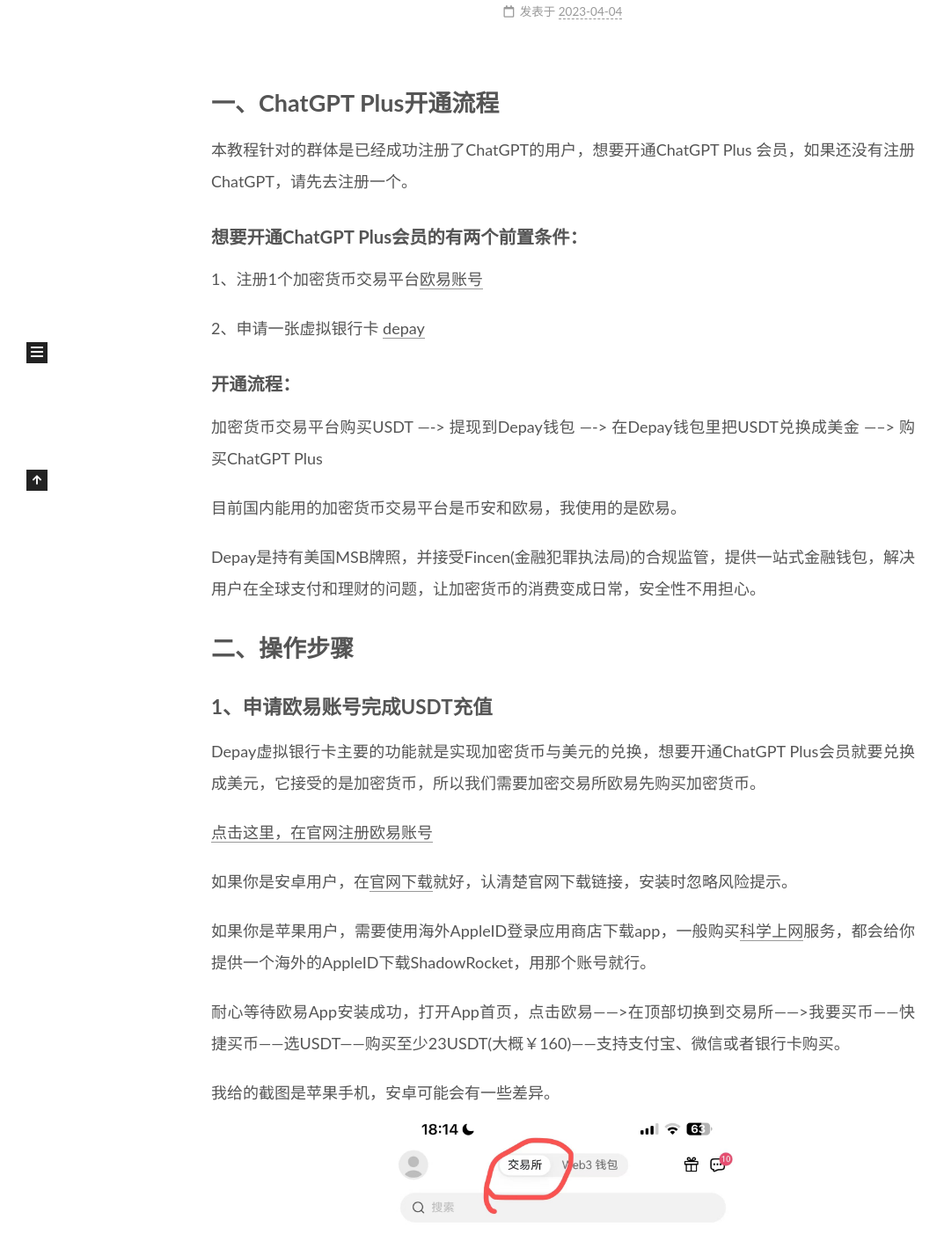
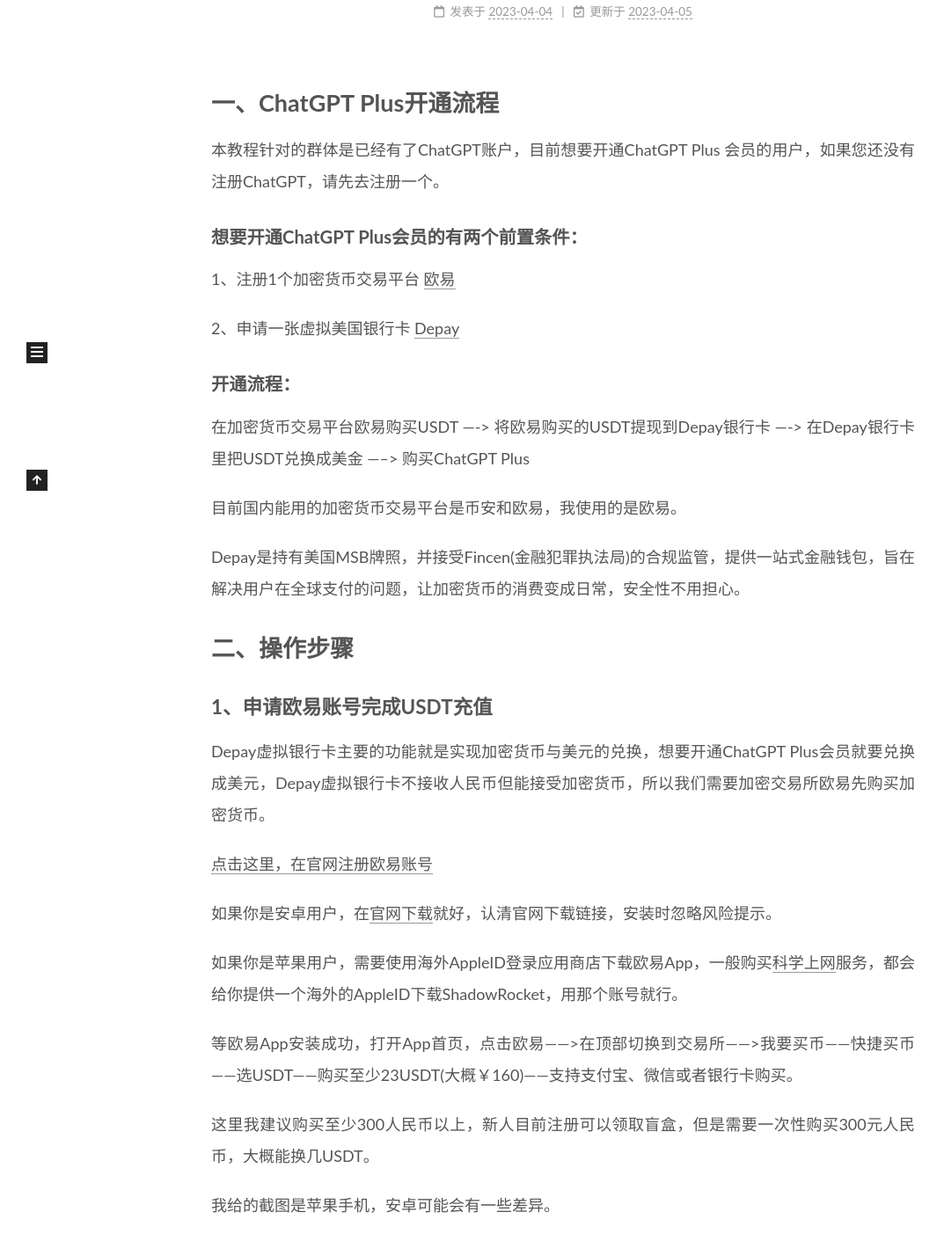
Before and after one commit to yqzhouluyao/yqzhouluyao.github.io, a plain HTML site: page index.html in a window 1280 px wide. Shown: the part 342-1745 px from the top of the page at 88% size, without its empty margins (0-1073 px from the left). Drawn offline with Linux system fonts and the light colour scheme.

Commit message:
Site updated: 2023-04-05 10:16:42

```diff
--- a/css/main.css
+++ b/css/main.css
@@ -1168,7 +1168,7 @@ pre .javascript .function {
 }
 .links-of-author a::before,
 .links-of-author span.exturl::before {
-  background: #fff618;
+  background: #c2ffb6;
   border-radius: 50%;
   content: ' ';
   display: inline-block;
--- a/index.html
+++ b/index.html
@@ -169,9 +169,15 @@
               </span>
               <span class="post-meta-item-text">发表于</span>
 
-
-              <time title="创建时间：2023-04-04 18:39:01 / 修改时间：21:24:12" itemprop="dateCreated datePublished" datetime="2023-04-04T18:39:01+08:00">2023-04-04</time>
+              <time title="创建时间：2023-04-04 18:39:01" itemprop="dateCreated datePublished" datetime="2023-04-04T18:39:01+08:00">2023-04-04</time>
             </span>
+              <span class="post-meta-item">
+                <span class="post-meta-item-icon">
+                  <i class="far fa-calendar-check"></i>
+                </span>
+                <span class="post-meta-item-text">更新于</span>
+                <time title="修改时间：2023-04-05 10:16:26" itemprop="dateModified" datetime="2023-04-05T10:16:26+08:00">2023-04-05</time>
+              </span>
 
 
 
@@ -184,22 +190,25 @@
     <div class="post-body" itemprop="articleBody">
 
 
-          <h1 id="一、ChatGPT-Plus开通流程"><a href="#一、ChatGPT-Plus开通流程" class="headerlink" title="一、ChatGPT Plus开通流程"></a>一、ChatGPT Plus开通流程</h1><p>本教程针对的群体是已经成功注册了ChatGPT的用户，想要开通ChatGPT Plus 会员，如果还没有注册ChatGPT，请先去注册一个。</p>
-<h4 id="想要开通ChatGPT-Plus会员的有两个前置条件："><a href="#想要开通ChatGPT-Plus会员的有两个前置条件：" class="headerlink" title="想要开通ChatGPT Plus会员的有两个前置条件："></a>想要开通ChatGPT Plus会员的有两个前置条件：</h4><p>1、注册1个加密货币交易平台<a target="_blank" rel="noopener" href="https://cnouyi.care/join/87223242">欧易账号</a></p>
-<p>2、申请一张虚拟银行卡 <a target="_blank" rel="noopener" href="https://depay.depay.one/web-app/register-h5?invitCode=980844&lang=zh-cn">depay</a></p>
-<h4 id="开通流程："><a href="#开通流程：" class="headerlink" title="开通流程："></a>开通流程：</h4><p>加密货币交易平台购买USDT —-&gt;  提现到Depay钱包  —-&gt; 在Depay钱包里把USDT兑换成美金  —–&gt;  购买ChatGPT Plus</p>
+          <h1 id="一、ChatGPT-Plus开通流程"><a href="#一、ChatGPT-Plus开通流程" class="headerlink" title="一、ChatGPT Plus开通流程"></a>一、ChatGPT Plus开通流程</h1><p>本教程针对的群体是已经有了ChatGPT账户，目前想要开通ChatGPT Plus 会员的用户，如果您还没有注册ChatGPT，请先去注册一个。</p>
+<h4 id="想要开通ChatGPT-Plus会员的有两个前置条件："><a href="#想要开通ChatGPT-Plus会员的有两个前置条件：" class="headerlink" title="想要开通ChatGPT Plus会员的有两个前置条件："></a>想要开通ChatGPT Plus会员的有两个前置条件：</h4><p>1、注册1个加密货币交易平台 <a target="_blank" rel="noopener" href="https://cnouyi.care/join/87223242">欧易</a></p>
+<p>2、申请一张虚拟美国银行卡 <a target="_blank" rel="noopener" href="https://depay.depay.one/web-app/register-h5?invitCode=980844&lang=zh-cn">Depay</a></p>
+<h4 id="开通流程："><a href="#开通流程：" class="headerlink" title="开通流程："></a>开通流程：</h4><p>在加密货币交易平台欧易购买USDT —-&gt;  将欧易购买的USDT提现到Depay银行卡  —-&gt; 在Depay银行卡里把USDT兑换成美金  —–&gt;  购买ChatGPT Plus</p>
 <p>目前国内能用的加密货币交易平台是币安和欧易，我使用的是欧易。</p>
-<p>Depay是持有美国MSB牌照，并接受Fincen(金融犯罪执法局)的合规监管，提供一站式金融钱包，解决用户在全球支付和理财的问题，让加密货币的消费变成日常，安全性不用担心。</p>
-<h1 id="二、操作步骤"><a href="#二、操作步骤" class="headerlink" title="二、操作步骤"></a>二、操作步骤</h1><h3 id="1、申请欧易账号完成USDT充值"><a href="#1、申请欧易账号完成USDT充值" class="headerlink" title="1、申请欧易账号完成USDT充值"></a>1、申请欧易账号完成USDT充值</h3><p>Depay虚拟银行卡主要的功能就是实现加密货币与美元的兑换，想要开通ChatGPT Plus会员就要兑换成美元，它接受的是加密货币，所以我们需要加密交易所欧易先购买加密货币。</p>
+<p>Depay是持有美国MSB牌照，并接受Fincen(金融犯罪执法局)的合规监管，提供一站式金融钱包，旨在解决用户在全球支付的问题，让加密货币的消费变成日常，安全性不用担心。</p>
+<h1 id="二、操作步骤"><a href="#二、操作步骤" class="headerlink" title="二、操作步骤"></a>二、操作步骤</h1><h3 id="1、申请欧易账号完成USDT充值"><a href="#1、申请欧易账号完成USDT充值" class="headerlink" title="1、申请欧易账号完成USDT充值"></a>1、申请欧易账号完成USDT充值</h3><p>Depay虚拟银行卡主要的功能就是实现加密货币与美元的兑换，想要开通ChatGPT Plus会员就要兑换成美元，Depay虚拟银行卡不接收人民币但能接受加密货币，所以我们需要加密交易所欧易先购买加密货币。</p>
 <p><a target="_blank" rel="noopener" href="https://cnouyi.care/join/87223242">点击这里，在官网注册欧易账号</a></p>
-<p>如果你是安卓用户，在<a target="_blank" rel="noopener" href="https://static.edkmre.cn/upgradeapp/okx-android.apk">官网下载</a>就好，认清楚官网下载链接，安装时忽略风险提示。</p>
-<p>如果你是苹果用户，需要使用海外AppleID登录应用商店下载app，一般购买<a target="_blank" rel="noopener" href="http://mucloud.one/auth/register?code=1qRLvwIRo4WOs8l3YIPEvk5zWt0ljIBx">科学上网</a>服务，都会给你提供一个海外的AppleID下载ShadowRocket，用那个账号就行。</p>
-<p>耐心等待欧易App安装成功，打开App首页，点击欧易——&gt;在顶部切换到交易所——&gt;我要买币——快捷买币——选USDT——购买至少23USDT(大概￥160)——支持支付宝、微信或者银行卡购买。</p>
+<p>如果你是安卓用户，在<a target="_blank" rel="noopener" href="https://static.edkmre.cn/upgradeapp/okx-android.apk">官网下载</a>就好，认清官网下载链接，安装时忽略风险提示。</p>
+<p>如果你是苹果用户，需要使用海外AppleID登录应用商店下载欧易App，一般购买<a target="_blank" rel="noopener" href="http://mucloud.one/auth/register?code=1qRLvwIRo4WOs8l3YIPEvk5zWt0ljIBx">科学上网</a>服务，都会给你提供一个海外的AppleID下载ShadowRocket，用那个账号就行。</p>
+<p>等欧易App安装成功，打开App首页，点击欧易——&gt;在顶部切换到交易所——&gt;我要买币——快捷买币——选USDT——购买至少23USDT(大概￥160)——支持支付宝、微信或者银行卡购买。</p>
+<p>这里我建议购买至少300人民币以上，新人目前注册可以领取盲盒，但是需要一次性购买300元人民币，大概能换几USDT。</p>
 <p>我给的截图是苹果手机，安卓可能会有一些差异。<br><img src="/images/1.jpg" alt="Sample Image" style="width: 50%;" /></p>
+<p>这里说一下为什么至少23USDT，假设你已经使用人民币在欧易买到了23USDT，把这23USDT提取到Depay银行卡时，欧易作为交易所需要收1 USDT的手续费，转入到Depay银行卡时，Depay也会收取1USDT的手续费，另外在Depay银行卡内把USDT兑换成美元时也会有损耗，一般是1USDT兑换0.99美元，所以实际到银行卡上的美元大概是20.8美元，为了避免这些手续费，你也可以一次性多充一些。</p>
 <img src="/images/2.jpg" alt="Sample Image" style="width: 50%;" />
-这里说一下为什么至少23USDT，假设你用160块钱买到了23USDT，你把这23USDT提取到Depay银行卡时，欧易作为交易所需要收1 USDT的手续费，转入到Depay银行卡时，Depay也会收取1USDT的手续费，另外在Depay银行卡内把USDT兑换成美元时，会有损耗，一般是1USDT兑换0.99美元，所以实际到银行卡上的美元大概是20.8美元，为了避免这些手续费，你也可以一次性多充一些。
 
-<p>新人目前注册可以领取盲盒，但是需要一次性购买300元人民币，大概能换几USDT。</p>
+
+
+
 <p>做完上面这一步，就完成人民币——USDT的兑换，也就是上面说的第一步。  </p>
 <h3 id="2、申请虚拟银行卡Depay"><a href="#2、申请虚拟银行卡Depay" class="headerlink" title="2、申请虚拟银行卡Depay"></a>2、申请虚拟银行卡Depay</h3><ol>
 <li><h5 id="注册Depay账号"><a href="#注册Depay账号" class="headerlink" title="注册Depay账号"></a>注册Depay账号</h5><p><a target="_blank" rel="noopener" href="https://depay.depay.one/web-app/register-h5?invitCode=980844&lang=zh-cn">点此注册Depay账号</a>  支持手机号和邮箱注册。</p>
@@ -210,13 +219,13 @@
 <img src="/images/3.jpg" alt="Sample Image" style="width: 50%;" />
 
 <p>   卡开通后，可以往Depay银行卡钱包充值USDT ，接下来会讲到。    </p>
-<h3 id="3、给Depay银行卡钱包充值USDT"><a href="#3、给Depay银行卡钱包充值USDT" class="headerlink" title="3、给Depay银行卡钱包充值USDT"></a>3、给Depay银行卡钱包充值USDT</h3><p>1、   打开Depay App，在底部4个工具栏中找到钱包——&gt;USDT——&gt;充币——&gt;选择主网勾选TRC20，主网一定要选择 TRC20，<br>选择之后会看到自己的充值地址。</p>
+<h3 id="3、给Depay银行卡钱包充值USDT"><a href="#3、给Depay银行卡钱包充值USDT" class="headerlink" title="3、给Depay银行卡钱包充值USDT"></a>3、给Depay银行卡钱包充值USDT</h3><p>1、   打开Depay App，在底部4个工具栏中找到钱包——&gt;点击USDT——&gt;充币——&gt;选择主网勾选TRC20，主网一定要选择 TRC20，<br>选择之后会看到自己的充值地址。</p>
 <p>需要注意，新注册的欧易用户完成身份认证后，需要等待24小时才可以提现，也就是说你把人民币兑换成USDT后，需要一天后才能提取到自己的Depay银行卡内。</p>
 <img src="/images/4.jpg" alt="Sample Image" style="width: 50%;" />
 
 
 
-<p>2、 打开上面第2步注册的欧易App，找到首页——资产——提币——USDT——链上提币。<br>提币地址填自己Depay钱包里的充值地址，提币网络选TRC20，选错到不了账哈，<br>数量选要至少23USDT，如果Depay有开卡费时要相应的增加提币数量，提交后一般5-10分钟会到账。</p>
+<p>2、 打开上面第2步注册的欧易App，找到首页——资产——提币——USDT——链上提币。<br>提币地址填自己Depay钱包里的充值地址，提币网络一定要选TRC20，选错到不了账哈，<br>数量选要至少23USDT，如果Depay有开卡费时要相应的增加提币数量，提交后一般5-10分钟会到账。</p>
 <img src="/images/5.jpg" alt="Sample Image" style="width: 50%;" />
 
 
@@ -245,7 +254,7 @@
 <img src="/images/10.png" alt="Sample Image" style="width: 80%;" />
 
 <p>2、账单地址可以直接在  <a target="_blank" rel="noopener" href="https://www.meiguodizhi.com/">美国地址生成器</a> 里面获取</p>
-
+<h1 id="四、常见问题-amp-解决"><a href="#四、常见问题-amp-解决" class="headerlink" title="四、常见问题&amp;解决"></a>四、常见问题&amp;解决</h1>
 
     </div>
 
```
Also changed, not shown: 2023/04/04/upgrade-chatgpt-plus/index.html (+29 -20 lines).
